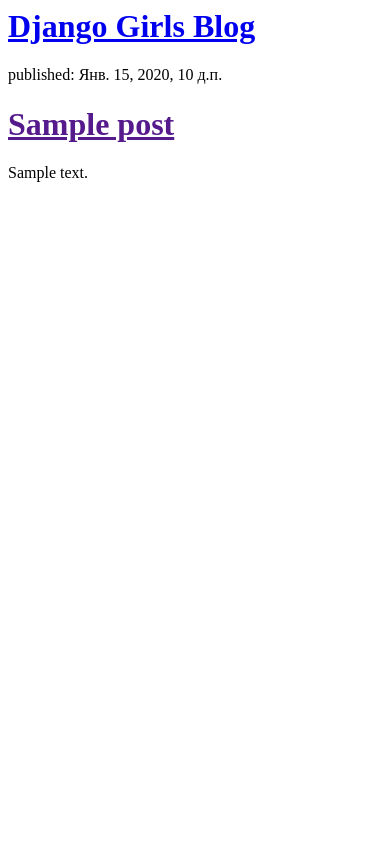
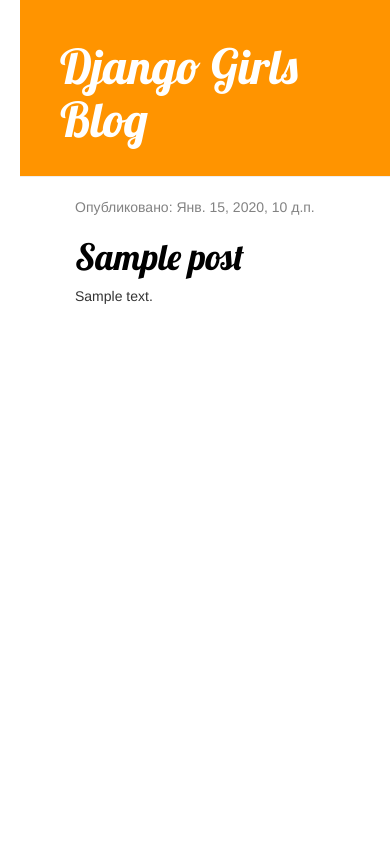
Before and after one commit to Cooler-ykt/my-first-blog, a Django app: page / in a window 390 px wide. Run offline with Django 3.2, Linux system fonts and the light colour scheme; tables that the repository leaves empty hold one stand-in row (values such as "Sample post"); some libraries are stand-ins or nearby versions.

Commit message:
Added wiews and templates for detailed blog post as well as css for the site

```diff
--- /dev/null
+++ b/mysite/blog/static/css/blog.css
@@ -0,0 +1,53 @@
+h1 a{
+    color:#fca205;
+    font-family: 'Lobster';
+}
+body{
+    padding-left:20px;
+}
+.page-header {
+    background-color: #ff9400;
+    margin-top: 0;
+    padding: 20px 20px 20px 40px;
+}
+
+.page-header h1, .page-header h1 a, .page-header h1 a:visited, .page-header h1 a:active {
+    color: #ffffff;
+    font-size: 36pt;
+    text-decoration: none;
+}
+
+.content {
+    margin-left: 40px;
+}
+
+h1, h2, h3, h4 {
+    font-family: 'Lobster', cursive;
+}
+
+.date {
+    color: #828282;
+}
+
+.save {
+    float: right;
+}
+
+.post-form textarea, .post-form input {
+    width: 100%;
+}
+
+.top-menu, .top-menu:hover, .top-menu:visited {
+    color: #ffffff;
+    float: right;
+    font-size: 26pt;
+    margin-right: 20px;
+}
+
+.post {
+    margin-bottom: 70px;
+}
+
+.post h1 a, .post h1 a:visited {
+    color: #000000;
+}
--- /dev/null
+++ b/mysite/blog/templates/blog/base.html
@@ -0,0 +1,23 @@
+{% load static %}
+<html>
+    <head>
+        <title>Django Girls blog</title>
+        <link rel="stylesheet" href="//maxcdn.bootstrapcdn.com/bootstrap/3.2.0/css/bootstrap.min.css">
+        <link rel="stylesheet" href="//maxcdn.bootstrapcdn.com/bootstrap/3.2.0/css/bootstrap-theme.min.css">
+        <link href="https://fonts.googleapis.com/css?family=Lobster&subset=latin,cyrillic" rel="stylesheet" type="text/css">
+        <link rel="stylesheet" href="{% static 'css/blog.css' %}">
+    </head>
+<body>
+    <div class="page-header">
+        <h1><a href="/">Django Girls Blog</a></h1>
+    </div>
+    <div class="content container">
+        <div class="row">
+            <div class="col-md-8">
+            {% block content %}
+            {% endblock %}
+            </div>
+        </div>
+    </div>
+</body>
+</html>
--- a/mysite/blog/templates/blog/post_list.html
+++ b/mysite/blog/templates/blog/post_list.html
@@ -1,17 +1,13 @@
-<html>
-    <head>
-        <title>Django Girls blog</title>
-    </head>
-    <body>
-        <div>
-            <h1><a href="/">Django Girls Blog</a></h1>
-        </div>
-        {% for post in posts %}
-        <div>
-            <p>published: {{ post.published_date }}</p>
-            <h1><a href="">{{ post.title }}</a></h1>
-            <p>{{ post.text|linebreaksbr }}</p>
-        </div>
-        {% endfor %}
-    </body>
-</html>
+            {% extends 'blog/base.html' %}
+
+            {% block content %}
+                    {% for post in posts %}
+                        <div class="post">
+                            <div class="date">
+                                <p>Опубликовано: {{ post.published_date }}</p>
+                            </div>
+                            <h1><a href="{% url 'post_detail' pk=post.pk %}">{{ post.title }}</a></h1>
+                            <p>{{ post.text|linebreaksbr }}</p>
+                        </div>
+                    {% endfor %}
+            {% endblock %}
--- a/mysite/blog/urls.py
+++ b/mysite/blog/urls.py
@@ -3,4 +3,5 @@ from . import views
 
 urlpatterns = [
     path('', views.post_list, name='post_list'),
+    path('post/<int:pk>/', views.post_detail, name='post_detail'),
 ]
--- a/mysite/blog/views.py
+++ b/mysite/blog/views.py
@@ -1,7 +1,20 @@
-from django.shortcuts import render
+from django.shortcuts import render, get_object_or_404
 from django.utils import timezone
 from .models import Post
 
+def get_client_ip(request):
+    x_forwarded_for = request.META.get('HTTP_X_FORWARDED_FOR')
+    if x_forwarded_for:
+        ip = x_forwarded_for.split(',')[-1].strip()
+    else:
+        ip = request.META.get('REMOTE_ADDR')
+    return ip
+
 def post_list(request):
     posts = Post.objects.filter(published_date__lte=timezone.now()).order_by('published_date')
-    return render(request, 'blog/post_list.html', {'posts': posts})
+    ip = get_client_ip(request)
+    return render(request, 'blog/post_list.html', {'posts': posts, 'ip': ip})
+
+def post_detail(request, pk):
+    post = get_object_or_404(Post, pk=pk)
+    return render(request, 'blog/post_detail.html', {'post': post})
--- a/mysite/mysite/settings.py
+++ b/mysite/mysite/settings.py
@@ -26,7 +26,7 @@ SECRET_KEY = 'pzxn0xf(jrdo4!p54%qpz5*w@(ciu0#fl+zpc0(i1428m=pi)x'
 # SECURITY WARNING: don't run with debug turned on in production!
 DEBUG = True
 
-ALLOWED_HOSTS = ['127.0.0.1','.pythonanywhere.com']
+ALLOWED_HOSTS = ['127.0.0.1', '10.16.194.71', '.pythonanywhere.com']
 
 
 # Application definition
```
Also changed, not shown: mysite/blog/templates/blog/post_detail.html (added, +12 -0 lines).
